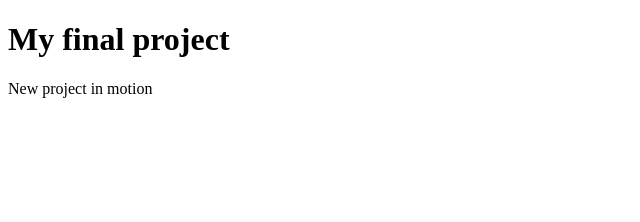
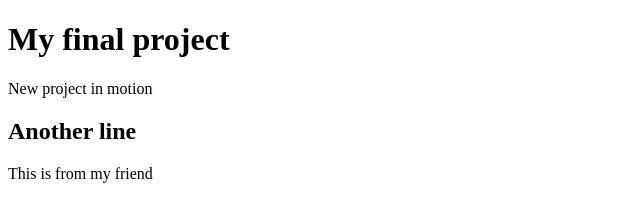
Before and after one commit to dapoudel/sec_h, a plain HTML site: page index.html in a window 1280 px wide. Shown: the whole page, without its empty margins (0-640 px from the left). Drawn offline with Linux system fonts and the light colour scheme.

Commit message:
from my friend

```diff
--- a/index.html
+++ b/index.html
@@ -9,5 +9,7 @@
 <body>
     <h1>My final project </h1>
     <p>New project in motion</p>
+    <h2>Another line</h2>
+    <p>This is from my friend</p>
 </body>
 </html>
```
